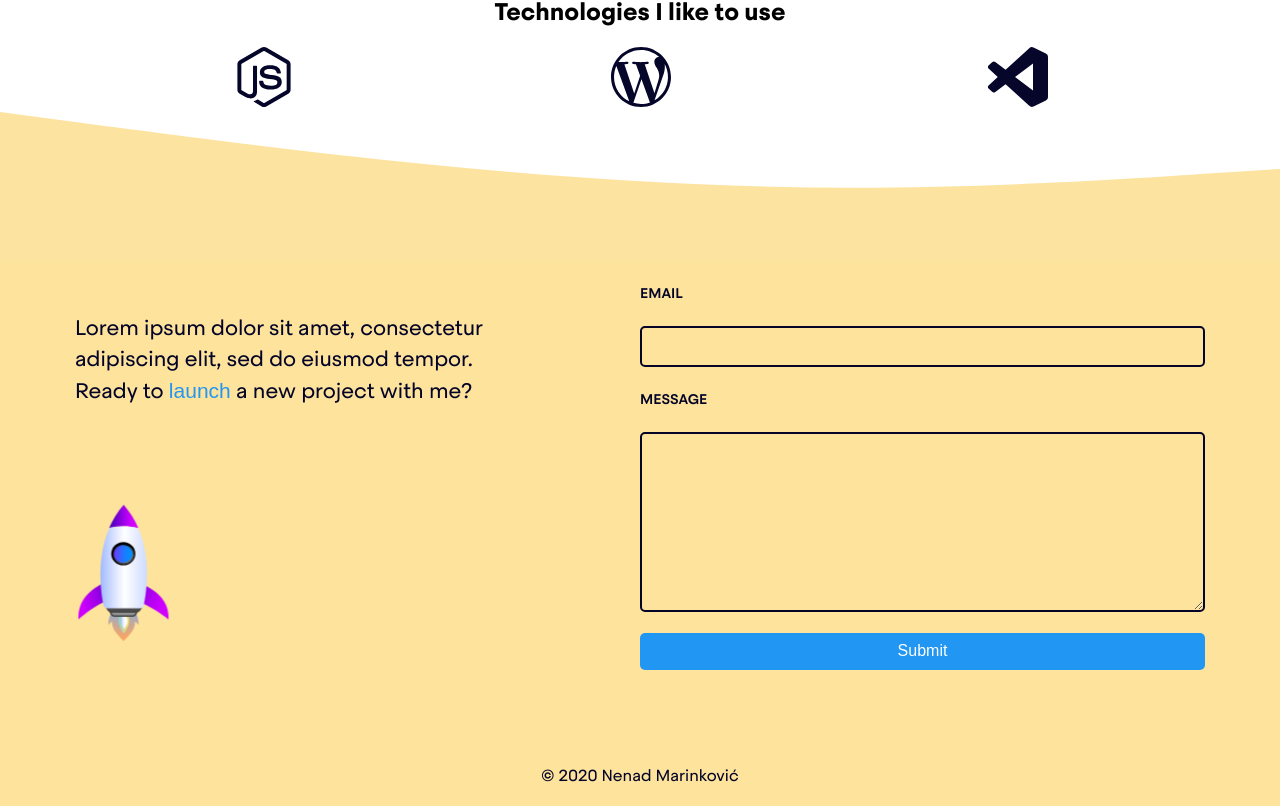
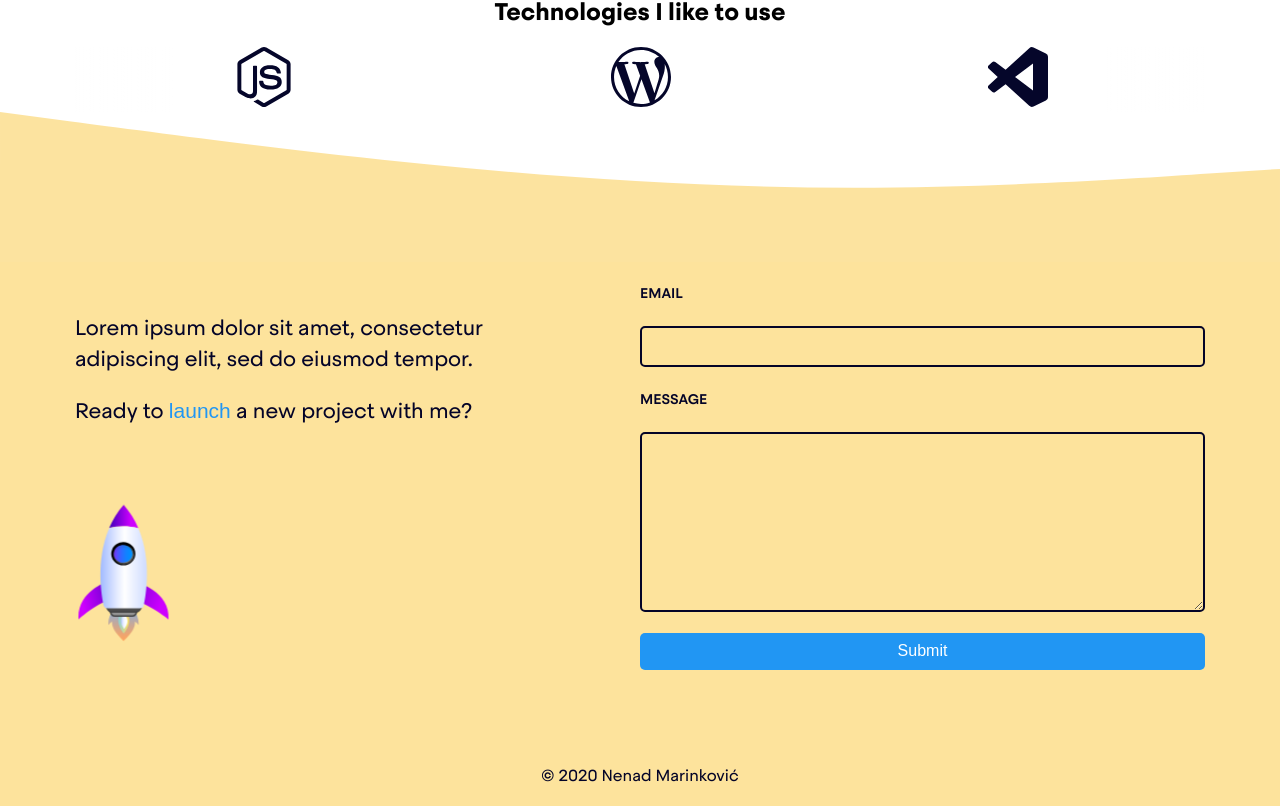
Before and after one commit to nenadmarinkovic/nenadmarinkovic.com, a Next.js app: page / in a window 1280 px wide. Shown: the part 803-1609 px from the top of the page. Built offline with nearby package versions, Linux system fonts and the light colour scheme.

Commit message:
animation add, footer text

```diff
--- a/components/FormText.js
+++ b/components/FormText.js
@@ -11,7 +11,7 @@ function FormText() {
       <div onMouseOver={() => {!launch ? setText("the rocket with me?") : ''}
       } onMouseLeave={() => setText("a new project with me?")}>
       Lorem ipsum dolor sit amet, consectetur adipiscing elit, sed do eiusmod tempor.
-      <br></br>
+
         Ready to{" "}
         <Button
           style={
--- a/styles/components/FormText.js
+++ b/styles/components/FormText.js
@@ -12,6 +12,7 @@ export const Text = styled.main`
 `;
 
 export const Button = styled.button`
+  margin-top: 20px;
   border: none;
   color: #2196f3;
   outline: none;
```
